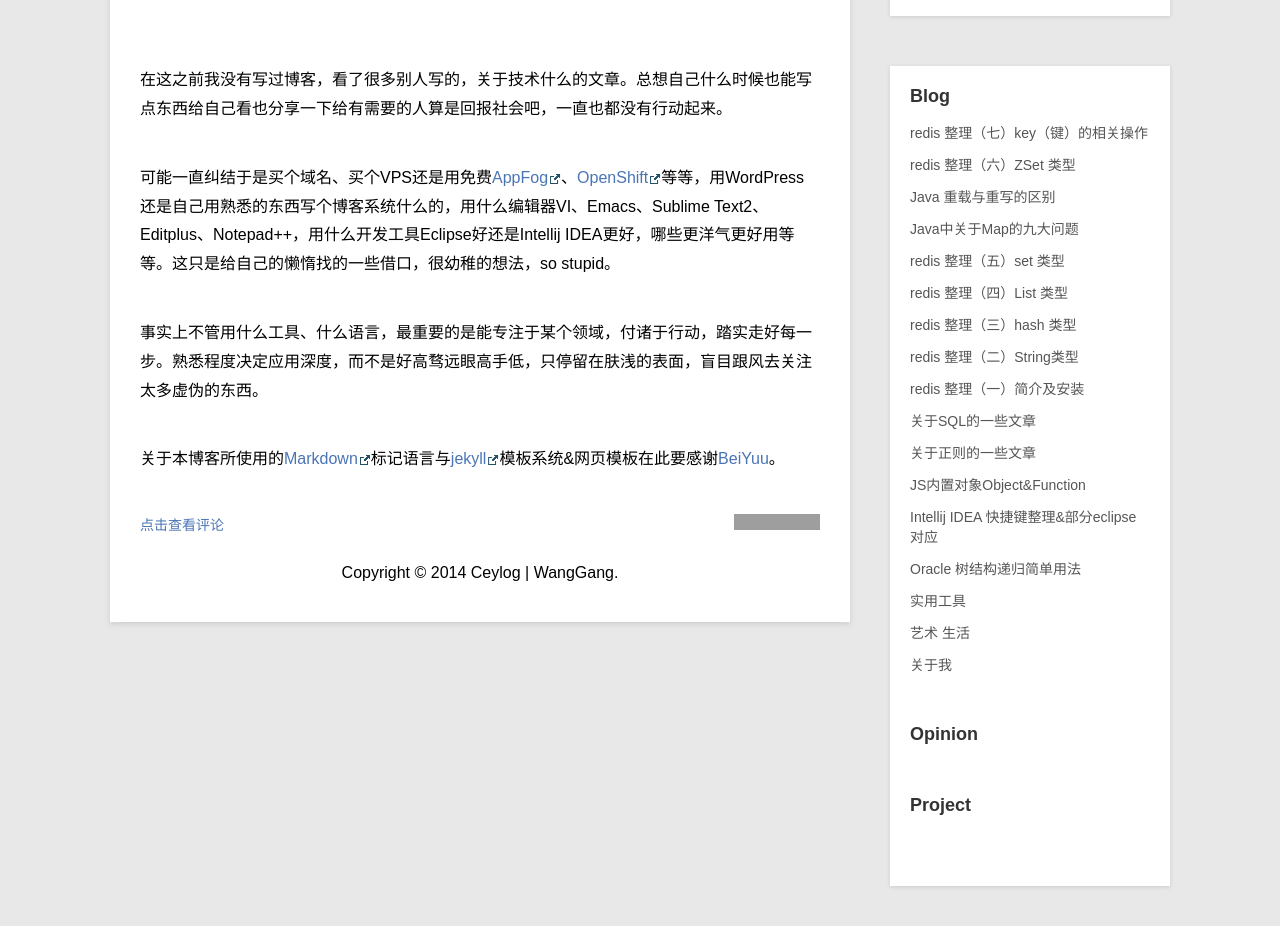
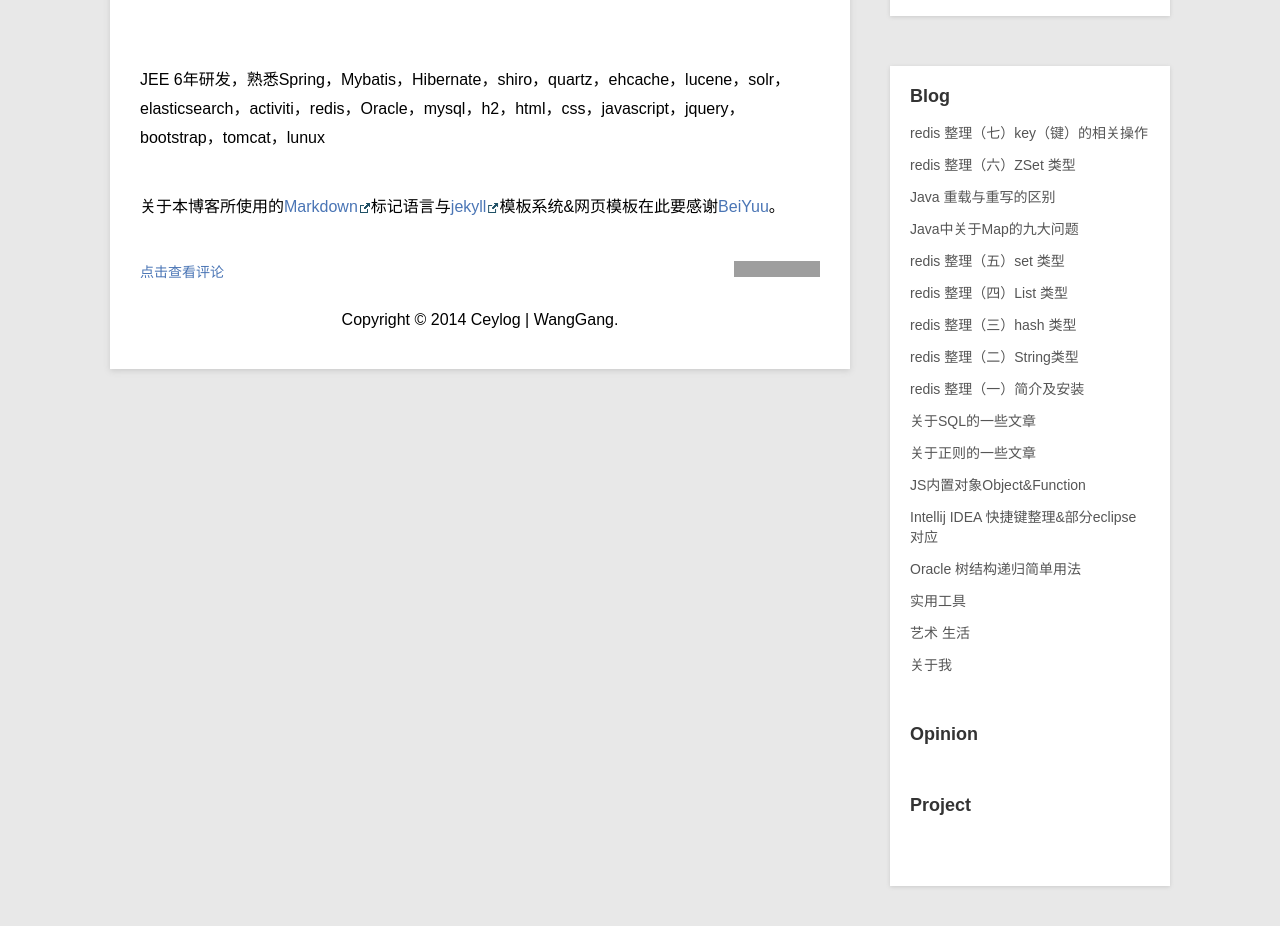
Before and after one commit to ceylog/ceylog.github.io, a Jekyll site: the page built from _posts/blog/2014-03-09-about-me.md, in a window 1280 px wide, cut to the strip 189-1125 px from the top of the page. Shown: the top 926 px of the strip. Built offline with Jekyll 4.4.1, drawn with Linux system fonts in a browser that asks for light colours; Markdown is read by kramdown in place of the engine named in the settings; grey boxes are pictures that could not be loaded.

Commit message:
modify about me

```diff
--- a/_posts/blog/2014-03-09-about-me.md
+++ b/_posts/blog/2014-03-09-about-me.md
@@ -5,11 +5,7 @@ category: blog
 description: 关于我
 ---
 
-在这之前我没有写过博客，看了很多别人写的，关于技术什么的文章。总想自己什么时候也能写点东西给自己看也分享一下给有需要的人算是回报社会吧，一直也都没有行动起来。
-
-可能一直纠结于是买个域名、买个VPS还是用免费[AppFog][]、[OpenShift][]等等，用WordPress还是自己用熟悉的东西写个博客系统什么的，用什么编辑器VI、Emacs、Sublime Text2、Editplus、Notepad++，用什么开发工具Eclipse好还是Intellij IDEA更好，哪些更洋气更好用等等。这只是给自己的懒惰找的一些借口，很幼稚的想法，so stupid。
-
-事实上不管用什么工具、什么语言，最重要的是能专注于某个领域，付诸于行动，踏实走好每一步。熟悉程度决定应用深度，而不是好高骛远眼高手低，只停留在肤浅的表面，盲目跟风去关注太多虚伪的东西。
+JEE 6年研发，熟悉Spring，Mybatis，Hibernate，shiro，quartz，ehcache，lucene，solr，elasticsearch，activiti，redis，Oracle，mysql，h2，html，css，javascript，jquery，bootstrap，tomcat，lunux
 
 关于本博客所使用的[Markdown][]标记语言与[jekyll][]模板系统&网页模板在此要感谢[BeiYuu]。
 
```
